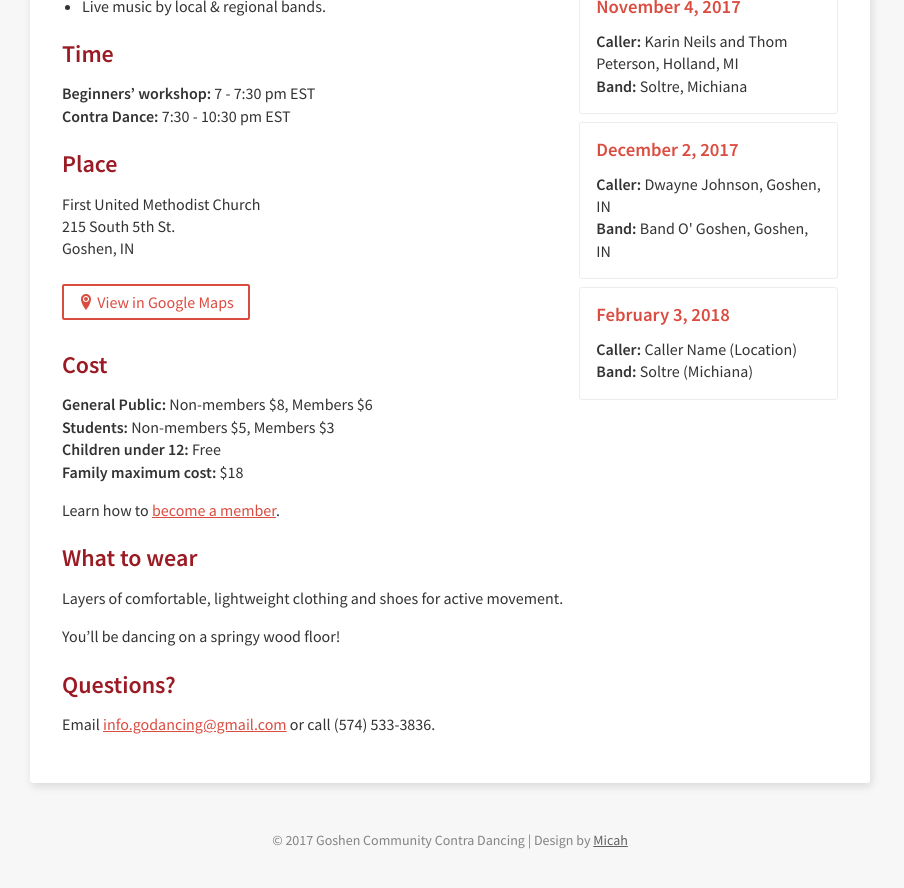
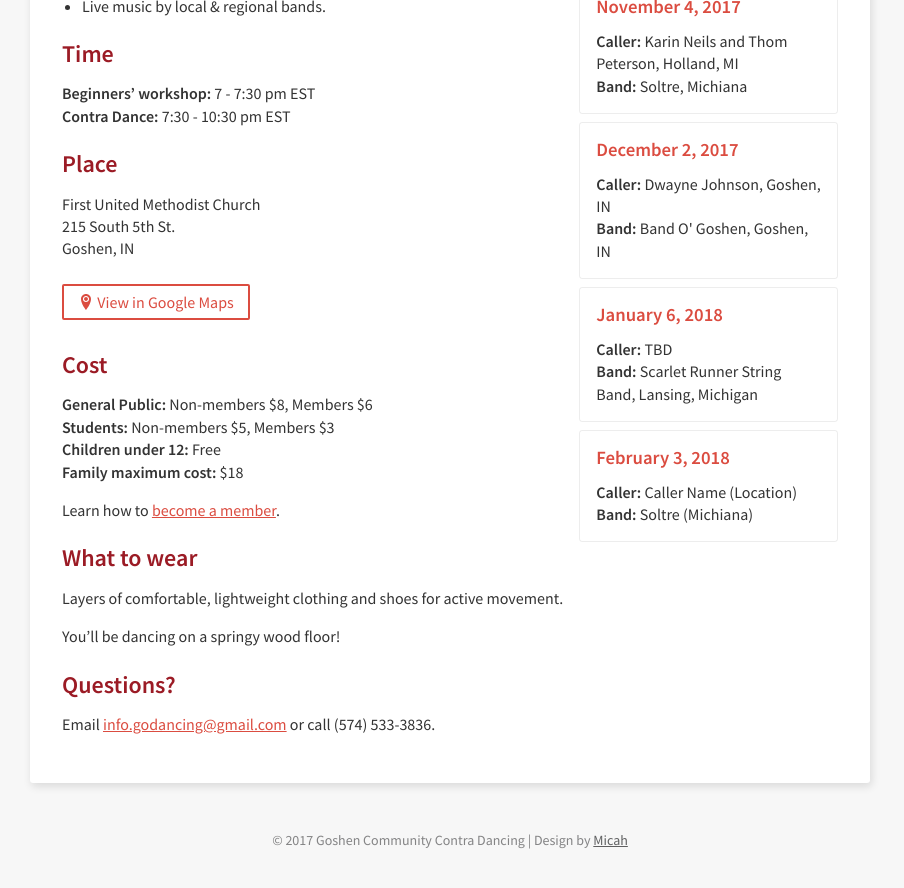
Before and after one commit to godancing/godancing.github.io, a Jekyll site: the page built from index.markdown, in a window 1280 px wide and 900 px high, scrolled down 580 px. Shown: the top 888 px of the window, without its empty margins (190-1094 px from the left). Built offline with Jekyll 4.4.1, drawn with Linux system fonts in a browser that asks for light colours.

Commit message:
Updated January 6 2018

```diff
--- a/_dances/january-6-2018.markdown
+++ b/_dances/january-6-2018.markdown
@@ -1,6 +1,6 @@
 ---
 title: January 6, 2018
-date: 2017-01-06 00:00:00 -05:00
+date: 2018-01-06 19:00:00 -05:00
 Caller:
   Name: TBD
 Band:
```
